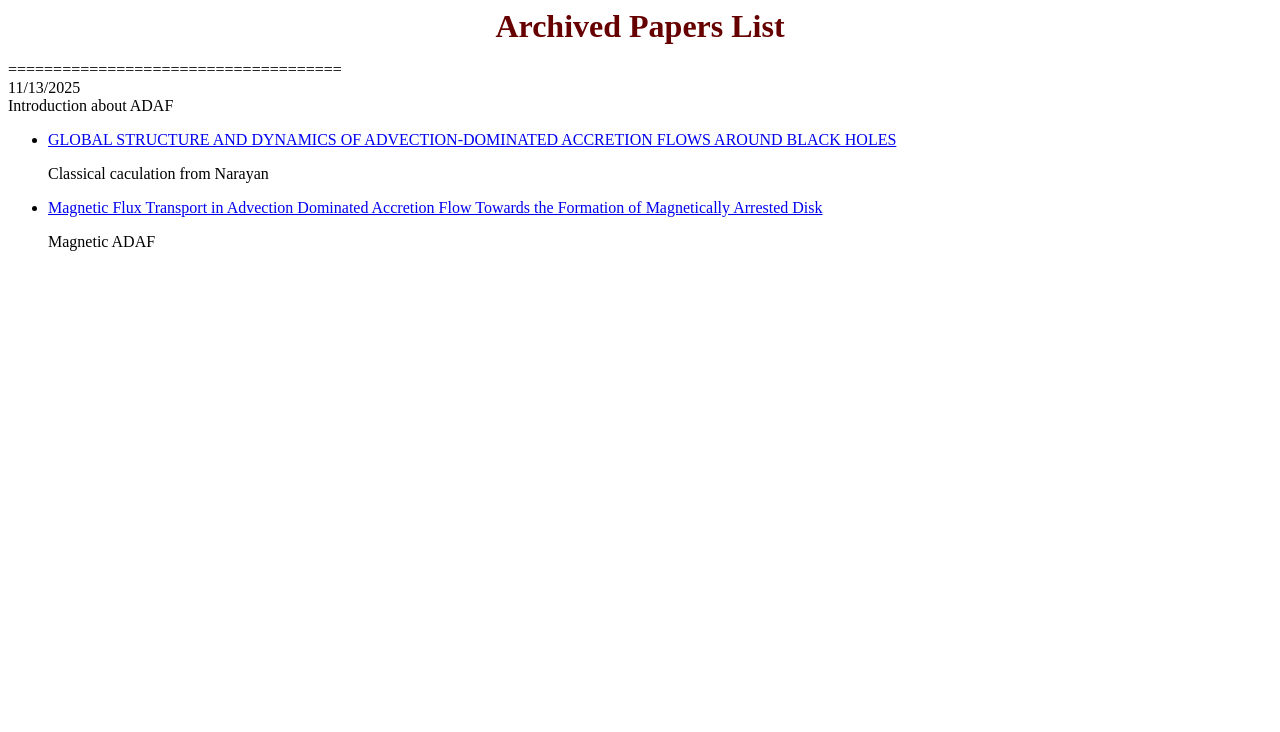
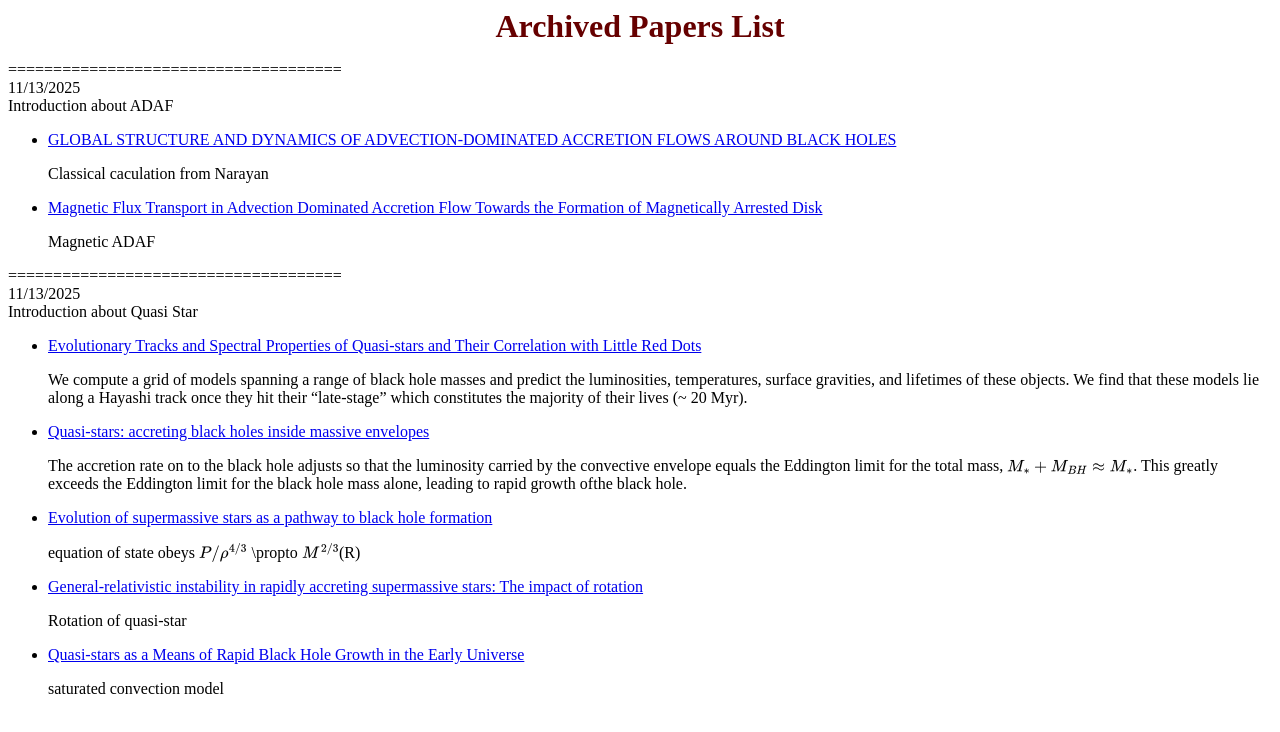
Before and after one commit to snowJR/snowJR.github.io, a plain HTML site: page index.html in a window 1280 px wide. Drawn offline with nearby package versions, Linux system fonts and the light colour scheme.

Commit message:
“quasi”

```diff
--- a/index.html
+++ b/index.html
@@ -56,7 +56,80 @@ Magnetic Flux Transport in Advection Dominated Accretion Flow Towards the Format
 <!------------------------ 主题1 ------------------------>
 
 
+<!------------------------ Quasi Star ------------------------>
 
+<!-- 添加主题描述 -->
+<p>
+=====================================<br>
+11/13/2025                           <br>
+Introduction about Quasi Star
+<br>
+</p>
+<!-- 添加主题描述 -->
+
+
+<!-- 文章列表 -->
+<ul>
+
+<!-- 论文1 -->
+<li>
+<a href="https://arxiv.org/pdf/2510.17952"  target="_blank">
+Evolutionary Tracks and Spectral Properties of Quasi-stars and Their Correlation with Little Red Dots
+</a>
+<p>
+    We compute a grid of models spanning a range of black hole masses and
+predict the luminosities, temperatures, surface gravities, and lifetimes of these objects. We find that
+these models lie along a Hayashi track once they hit their “late-stage” which constitutes the majority
+of their lives (~ 20 Myr).
+</p>
+<!-- 论文1 -->
+
+<!-- 论文2 -->
+<li>
+<a href="./paper/quasi_star/(bege_08)Quasi-stars- accreting black holes inside massive envelope.pdf"  target="_blank">
+Quasi-stars: accreting black holes inside massive envelopes
+</a>
+<p>
+    The accretion rate on to the black hole adjusts so that the
+luminosity carried by the convective envelope equals the Eddington limit for the total mass,
+$M_{*} + M_{BH} ≈ M_{*} $. This greatly exceeds the Eddington limit for the black hole mass alone,
+leading to rapid growth ofthe black hole.
+</p>
+<!-- 论文2 -->
+
+<!-- 论文3 -->
+<li>
+<a href="./paper/quasi_star/(Hylotropes_10)Evolution of supermassive stars as a pathway to black hole formation.pdf"  target="_blank">
+Evolution of supermassive stars as a pathway to black hole formation
+</a>
+<p>
+equation of state obeys $P / \rho^{4/3}$ \propto $M^{2/3}$(R)
+</p>
+<!-- 论文3 -->
+
+<!-- 论文4 -->
+<li>
+<a href="./paper/quasi_star/(Haemmer_21)aa40893-21.pdf"  target="_blank">
+General-relativistic instability in rapidly accreting supermassive stars: The impact of rotation
+</a>
+<p>
+Rotation of quasi-star
+</p>
+<!-- 论文4 -->
+
+<!-- 论文5 -->
+<li>
+<a href="./paper/quasi_star/Coughlin_2024_ApJ_970_158.pdf"  target="_blank">
+Quasi-stars as a Means of Rapid Black Hole Growth in the Early Universe
+</a>
+<p>
+saturated convection model
+</p>
+<!-- 论文5 -->
+
+</ul>
+<!-- 文章列表 -->
+<!------------------------ Quasi Star ------------------------>
 
 
 
```
Also changed, not shown: 5 other files.
